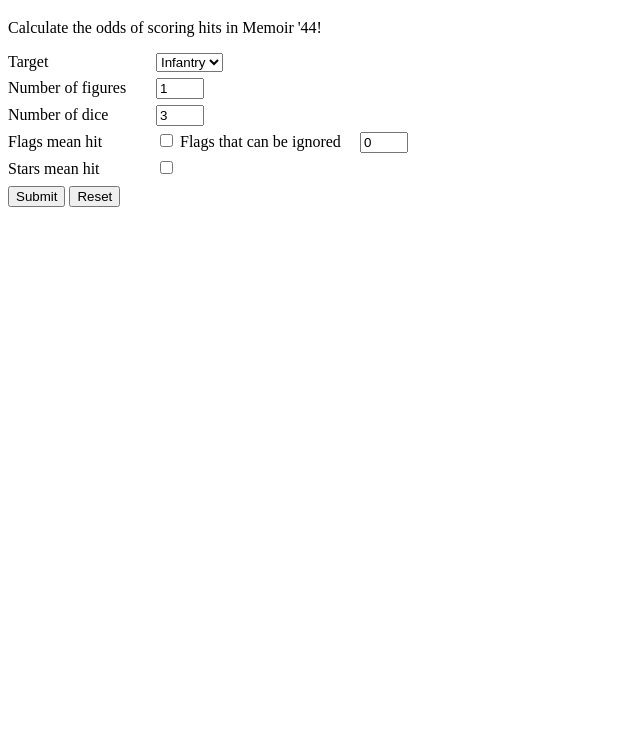
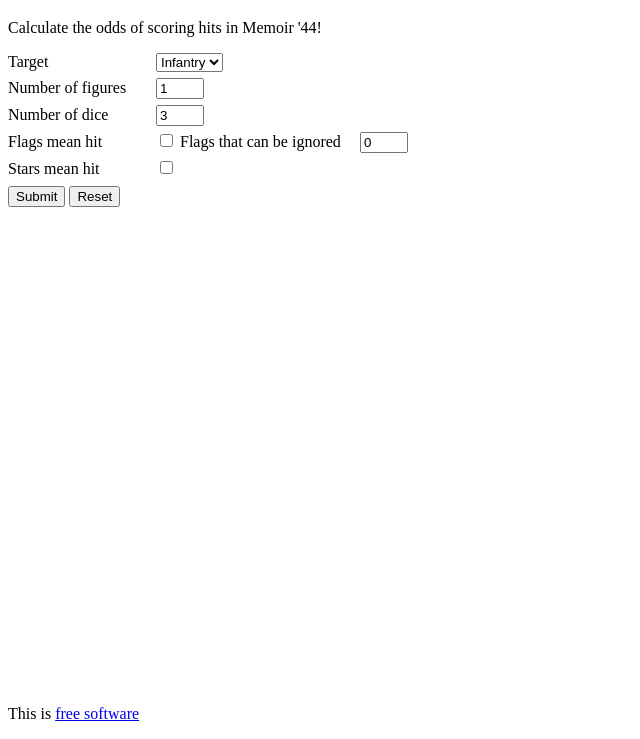
Before and after one commit to xpmatteo/memoir-helper, a website with bundled scripts: page index.html in a window 1280 px wide. Shown: the part 61-800 px from the top of the page, without its empty margins (0-640 px from the left). Built offline with nearby package versions, Linux system fonts and the light colour scheme.

Commit message:
Add footer

```diff
--- a/index.html
+++ b/index.html
@@ -12,6 +12,11 @@
         }
         #results td {
             text-align: right;
+        }
+        footer {
+            position: fixed;
+            bottom: 0;
+            width: 100%;
         }
     </style>
     <script src="https://unpkg.com/mustache@4.2.0" integrity="sha384-w1w4OJZe53/hPslZL3huM7kr/RQ+IXfaVeO5Tx0boUDt0ZTA8dwJ5OjxjpWOtw14" crossorigin="anonymous"></script>
@@ -111,5 +116,8 @@
 
     <div id="output"></div>
 
+    <footer>
+        <p>This is <a href="https://github.com/xpmatteo/memoir-helper">free software</a></p>
+    </footer>
 </body>
 </html>
```
